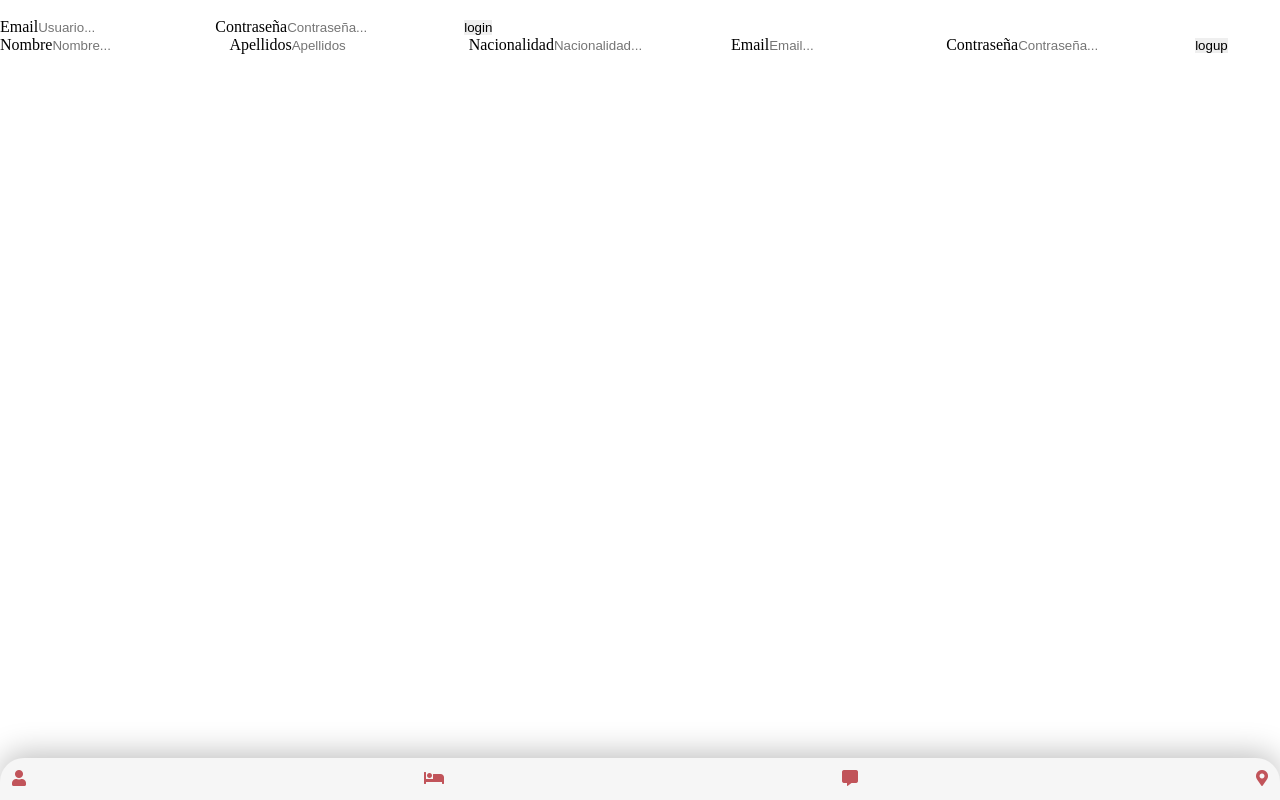
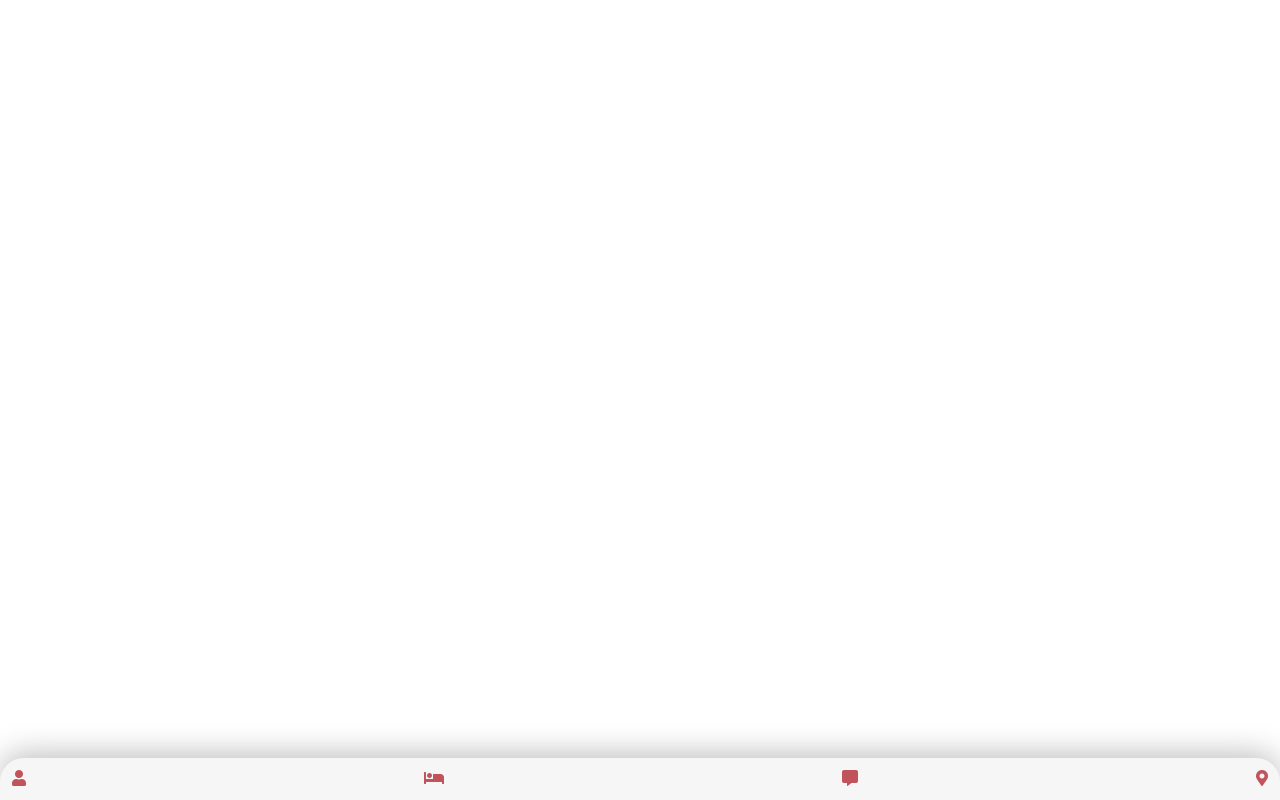
Before and after one commit to EffectiveXf5/app-freebed-santiago, a Vue app: page / in a window 1280 px wide. Built offline with nearby package versions, Linux system fonts and the light colour scheme.

Commit message:
Cambios en el registro

```diff
--- a/src/views/Registro.vue
+++ b/src/views/Registro.vue
@@ -5,7 +5,7 @@
     </figure>
 
     <section>
-      <form>
+      <form v-if="activeSingUpForm">
         <label>Email</label>
         <input type="email" placeholder="Usuario...">
 
@@ -13,11 +13,12 @@
         <input type="password" placeholder="Contraseña...">
 
         <input type="submit" value="login">
+        <button ></button>
       </form>
     </section>
 
     <section>
-      <form>
+      <form v-if="activeSingUpForm">
         <label>Nombre</label>
         <input type="text" placeholder="Nombre...">
 
@@ -33,6 +34,14 @@
         <label>Contraseña</label>
         <input type="password" placeholder="Contraseña...">
 
+        <section>
+          <p>Registrarte como...</p>
+          <label for="peregrino">peregrino</label>
+          <input type="radio" id="peregrino" name="tipoCuenta" value="peregrino" checked>
+          <label for="hospedador">hospedador</label>
+          <input type="radio" id="hospedador" name="tipoCuenta" value="hospedador">
+        </section>
+
         <input type="submit" value="logup">
       </form>
     </section>
@@ -46,14 +55,15 @@ import Footer from '@/components/Footer.vue'
 export default {
   components: {
     Footer
+  },
+  data(){
+    return{
+      activeSingUpForm: false
+    }
   }
 }
 </script>
 
-<style scoped>
-
-  main {
-
-  }
+<style>
 
 </style>
```
